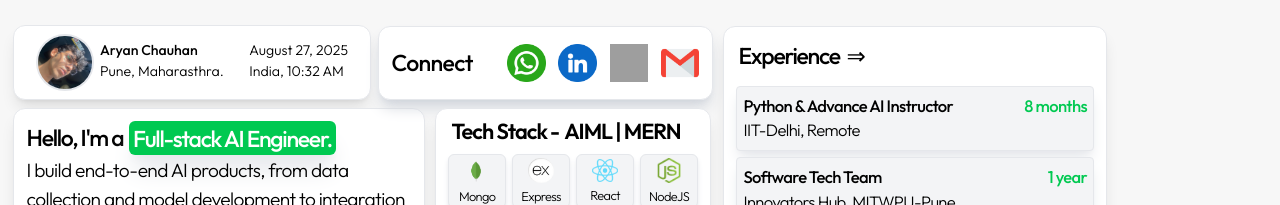
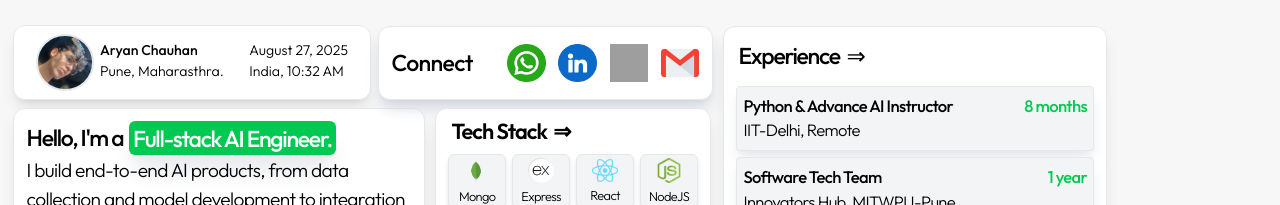
Before and after one commit to aryanc381/Portfolio-final, a React (Vite) app: page / in a window 1280 px wide. Shown: the top 205 px of the page. Built offline with nearby package versions, Linux system fonts and the light colour scheme; grey boxes are pictures that could not be loaded.

Commit message:
Tech-stack bug1 fixed.

```diff
--- a/src/components/stack/stack.tsx
+++ b/src/components/stack/stack.tsx
@@ -18,7 +18,7 @@ function Stack() {
     <div className="md:fixed top-[7.4vw] left-[33vw] shadow-lg bg-white m-[2vw] md:m-[1vw] mt-[2.5vw] p-[3vw]
                     md:p-[1.2vw] md:pt-[0.5vw] rounded-xl border border-gray-200 md:w-[21.55vw]">
       <p className="flex justify-left text-[6.4vw] md:pl-[0vw] md:text-[1.7vw] font-[600] tracking-[-0.08vw] pb-[0.5vw] text-center">
-        Tech Stack - <span className="pl-[0.4vw] semibold"> AIML | MERN</span>
+        Tech Stack &nbsp;⇒
       </p>
 
       {/* Mobile = flex rows | Desktop = grid */}
```
